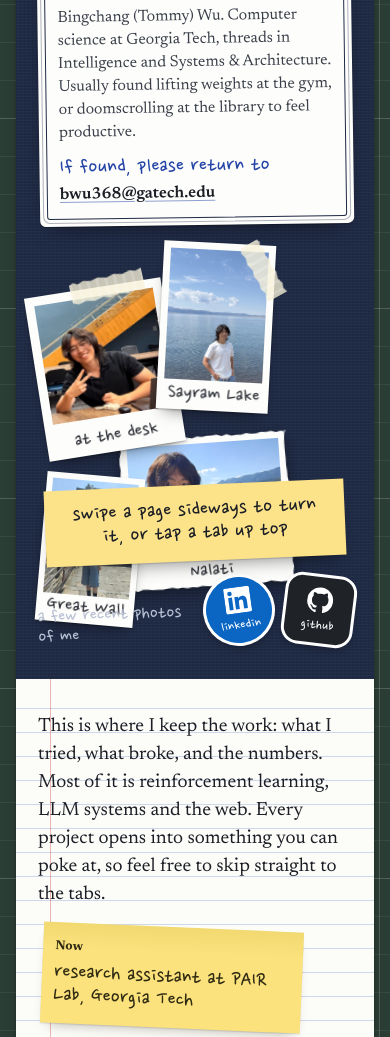
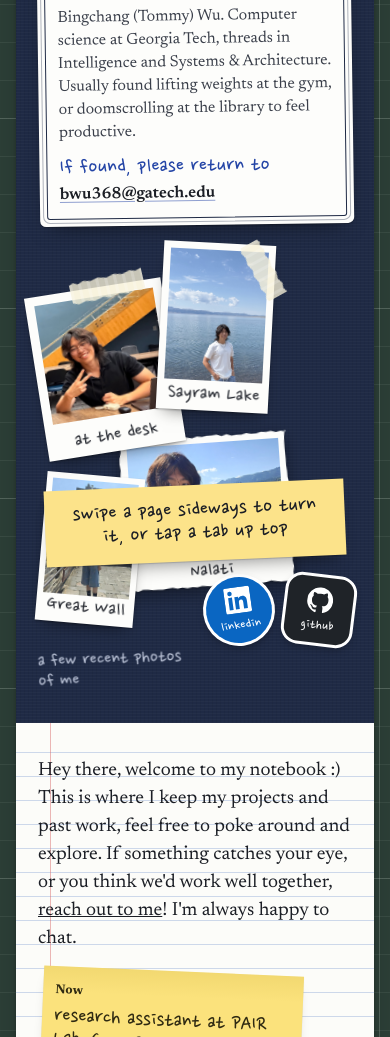
Before and after one commit to TommyWuBC/TommyWuBC.github.io, an Astro site: page / in a window 390 px wide. Shown: the part 261-1298 px from the top of the page. Built offline with nearby package versions, Linux system fonts and the light colour scheme; Astro itself is replaced by a stand-in of ours.

Commit message:
Casual intro with a contact link; header is just the name; fix blank sheet on fast tab taps (phone); photo note clear of the pile

```diff
--- a/src/layouts/Notebook.astro
+++ b/src/layouts/Notebook.astro
@@ -76,7 +76,7 @@ const data = JSON.stringify({ email: site.email, commands });
   <body class={bodyClass}>
     <a class="skip" href="#main">Skip to content</a>
     <header class="deskbar on-mat">
-      <a class="who" href="/">{site.name} <small>Georgia Tech, CS</small></a>
+      <a class="who" href="/">{site.name}</a>
       <nav aria-label="Quick links">
         <slot name="nav" />
         <a class="lnk wide" href={site.resume}>Résumé</a>
--- a/src/notebook/css/base.css
+++ b/src/notebook/css/base.css
@@ -132,7 +132,6 @@ ul, ol { margin: 0; padding: 0; }
   color: var(--mat-ink);
 }
 .deskbar .who { white-space: nowrap; font-size: 18px; font-weight: 600; text-decoration: none; letter-spacing: 0.005em; display: inline-flex; align-items: baseline; gap: 10px; }
-.deskbar .who small { font-weight: 400; color: var(--mat-ink-2); font-size: 15px; }
 .deskbar nav { display: flex; align-items: center; gap: var(--s2); }
 .deskbar a.lnk, .deskbar button.lnk {
   display: inline-flex; align-items: center; gap: 8px;
@@ -285,7 +284,7 @@ s.tried::before {
 
 @media (max-width: 640px) {
   .deskbar { padding: 0 var(--s4); height: 52px; }
-  .deskbar .who small, .js .deskbar .lnk.wide, .deskbar .lnk.wide { display: none !important; }
+  .js .deskbar .lnk.wide, .deskbar .lnk.wide { display: none !important; }
   .deskbar .lnk kbd, .deskbar .wide-t { display: none; }
   .deskbar a.lnk, .deskbar button.lnk { padding: 0 9px; }
 }
--- a/src/notebook/css/home.css
+++ b/src/notebook/css/home.css
@@ -314,8 +314,8 @@ body.home main { position: relative; display: flex; flex-direction: column; alig
 .pocket .plate { padding: 18px 20px 20px; }
 .pocket .plate h1 { font-size: 48px; line-height: 50px; }
 .pocket .plate-photo { width: 62px; padding: 4px; right: -8px; top: -20px; }
-.pocket .pile { height: 400px; }
-.pocket .pile-note { top: auto; bottom: 2px; left: 0; right: auto; width: 150px; font-size: 20px; line-height: 20px; text-align: left; transform: rotate(-2deg); }
+.pocket .pile { height: 400px; margin-bottom: 44px; }
+.pocket .pile-note { top: auto; bottom: -42px; left: 0; right: auto; width: 150px; font-size: 20px; line-height: 20px; text-align: left; transform: rotate(-2deg); }
 .pocket .pocket { height: 300px; }
 .pocket .end-note { position: static; margin-top: 24px; }
 .pocket .back-in { min-height: 420px; }
--- a/src/notebook/js/book.js
+++ b/src/notebook/js/book.js
@@ -21,7 +21,7 @@
   const tabs = pages.map((p, pi) => p.dataset.tab ? { label: p.dataset.tab, c: p.dataset.tabc, pi, spread: spreadOf(pi), leaf: clamp(pi % 2 ? (pi - 1) / 2 : pi / 2 - 1, 0, L - 1) } : null).filter(Boolean);
   const mk = (tag, cls, attrs = {}) => { const n = document.createElement(tag); n.className = cls + ' gen'; for (const k in attrs) n.setAttribute(k, attrs[k]); return n; };
 
-  let mode = null, cur = 0, stage = null, leaves = [], edges = {}, sheets = [], ptabs = [], raf = 0, drag = null, pending = null, pendingFocus = null, hintEl = null;
+  let mode = null, cur = 0, stage = null, leaves = [], edges = {}, sheets = [], ptabs = [], raf = 0, drag = null, pending = null, pendingFocus = null, hintEl = null, flip = 0;
   // things a press should reach instead of turning the page
   const INTERACTIVE = 'a, button, input, select, textarea, label, summary, iframe, video, canvas, [contenteditable], [tabindex]:not([tabindex="-1"]), .photo, .front-cover';
   const ZONE = 0.24; // outer share of each page where a click turns it
@@ -318,7 +318,9 @@
 
   function pocketGo(k, prev, instant) {
     const out = sheets[prev], inn = sheets[k];
-    sheets.forEach((s) => s.getAnimations().forEach((a) => a.finish()));
+    // a newer turn supersedes a running one: cancel it (no onfinish) so its late cleanup can't hide the new sheet
+    const id = ++flip;
+    sheets.forEach((s, j) => { s.getAnimations().forEach((a) => a.cancel()); s.classList.remove('flying'); s.hidden = j !== prev && j !== k; });
     if (instant || reduce() || prev === k || !out.animate) {
       sheets.forEach((s, j) => { s.hidden = j !== k; s.classList.remove('flying'); });
       return settled();
@@ -334,7 +336,7 @@
         { transform: 'rotateX(-80deg)', opacity: 1, offset: 0.8 },
         { transform: 'rotateX(-96deg)', opacity: 0 },
       ], opts);
-      a.onfinish = () => { out.hidden = true; out.classList.remove('flying'); settled(); };
+      a.onfinish = () => { if (id !== flip) return; out.hidden = true; out.classList.remove('flying'); settled(); };
     } else {
       inn.classList.add('flying');
       const a = inn.animate([
@@ -342,7 +344,7 @@
         { transform: 'rotateX(-80deg)', opacity: 1, offset: 0.2 },
         { transform: 'rotateX(0deg)', opacity: 1 },
       ], opts);
-      a.onfinish = () => { inn.classList.remove('flying'); out.hidden = true; settled(); };
+      a.onfinish = () => { if (id !== flip) return; inn.classList.remove('flying'); out.hidden = true; settled(); };
     }
   }
 
--- a/src/pages/index.astro
+++ b/src/pages/index.astro
@@ -112,9 +112,10 @@ const year = new Date().getFullYear();
               <section class="page" id="index" data-title="Index" data-tab="Home" data-tabc="0" aria-labelledby="h-index">
                 <div class="lede-wrap">
                   <p class="lede">
-                    This is where I keep the work: what I tried, what broke, and the numbers. Most of it is reinforcement
-                    learning, LLM systems and the web. Every project opens into something you can poke at, so feel
-                    free to skip straight to the tabs.
+                    Hey there, welcome to my notebook&nbsp;:)<br />
+                    This is where I keep my projects and past work, feel free to poke around and explore. If something
+                    catches your eye, or you think we'd work well together, <a href="#contact">reach out to me</a>! I'm
+                    always happy to chat.
                   </p>
                   <div class="sticky now" style="--r:2.5deg">
                     <span class="now-k">Now</span>
```
